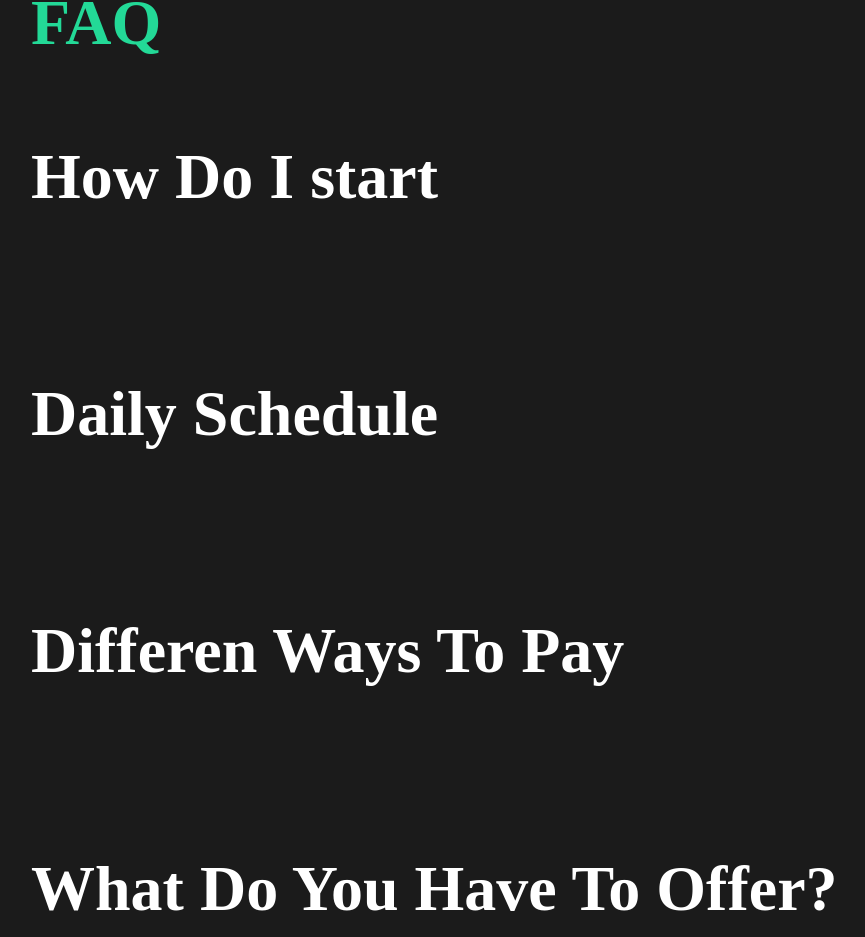
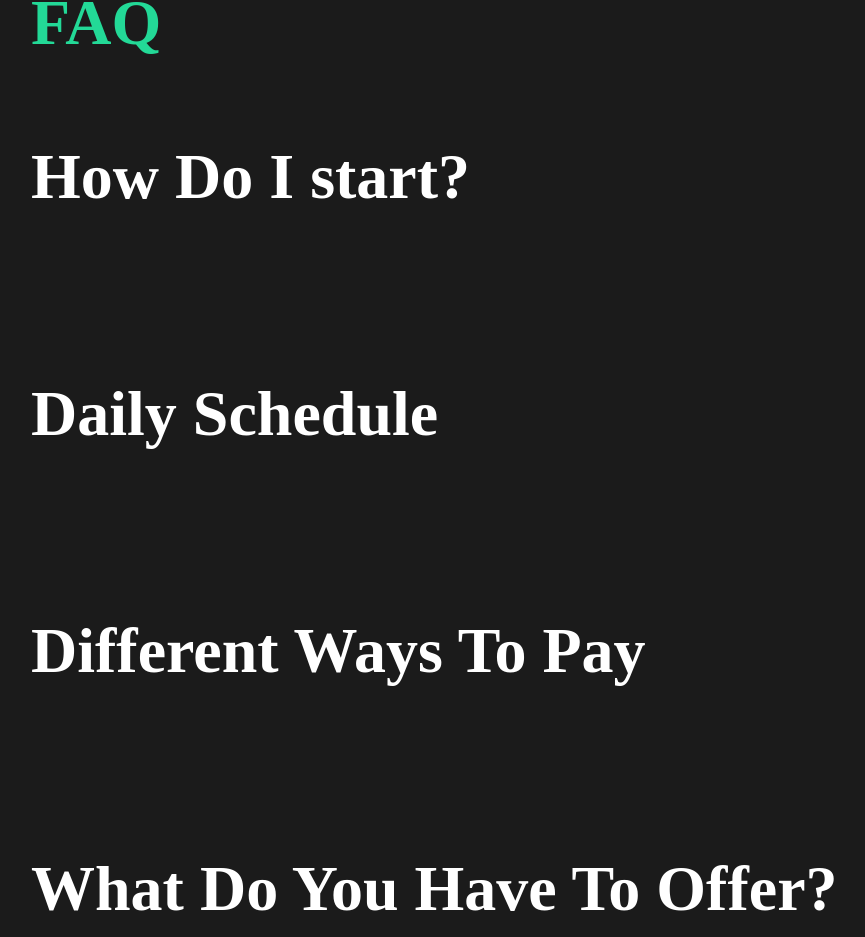
Before and after one commit to DVarner94/capture, a React (Create React App) app: page / in a window 1280 px wide. Shown: the part 2248-3185 px from the top of the page, without its empty margins (129-994 px from the left). Built offline with nearby package versions, Linux system fonts and the light colour scheme.

Commit message:
faq section complete

```diff
--- a/src/components/FaqSection.js
+++ b/src/components/FaqSection.js
@@ -8,12 +8,11 @@ import { scrollReveal } from '../animation';
 
 const FaqSection = () => {
     const [element, controls] = useScroll();
-    console.log(controls)
     return (
         <Faq variants={scrollReveal} ref={element} animate={controls} initial='hidden'>
             <AnimateSharedLayout>
                 <h2>Any Questions <span>FAQ</span></h2>
-                <Toggle title="How Do I start">
+                <Toggle title="How Do I start?">
                     <div className="answer">
                         <p>Lorem ipsum dolor sit.</p>
                         <p>Lorem ipsum dolor sit amet consectetur adipisicing elit. Nesciunt, magni.</p>
@@ -25,7 +24,7 @@ const FaqSection = () => {
                         <p>Lorem ipsum dolor sit amet consectetur adipisicing elit. Nesciunt, magni.</p>
                     </div>
                 </Toggle>
-                <Toggle title='Differen Ways To Pay'>
+                <Toggle title='Different Ways To Pay'>
                     <div className="answer">
                         <p>Lorem ipsum dolor sit.</p>
                         <p>Lorem ipsum dolor sit amet consectetur adipisicing elit. Nesciunt, magni.</p>
```
